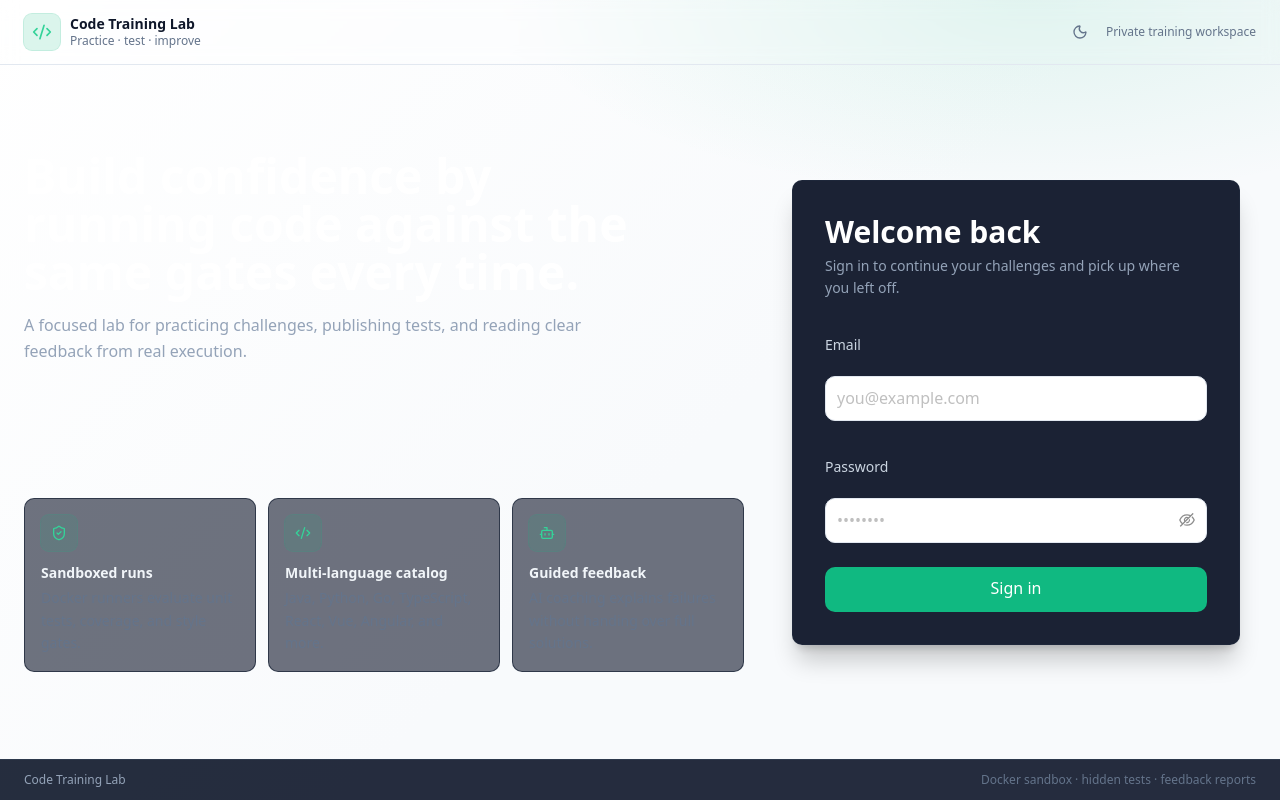
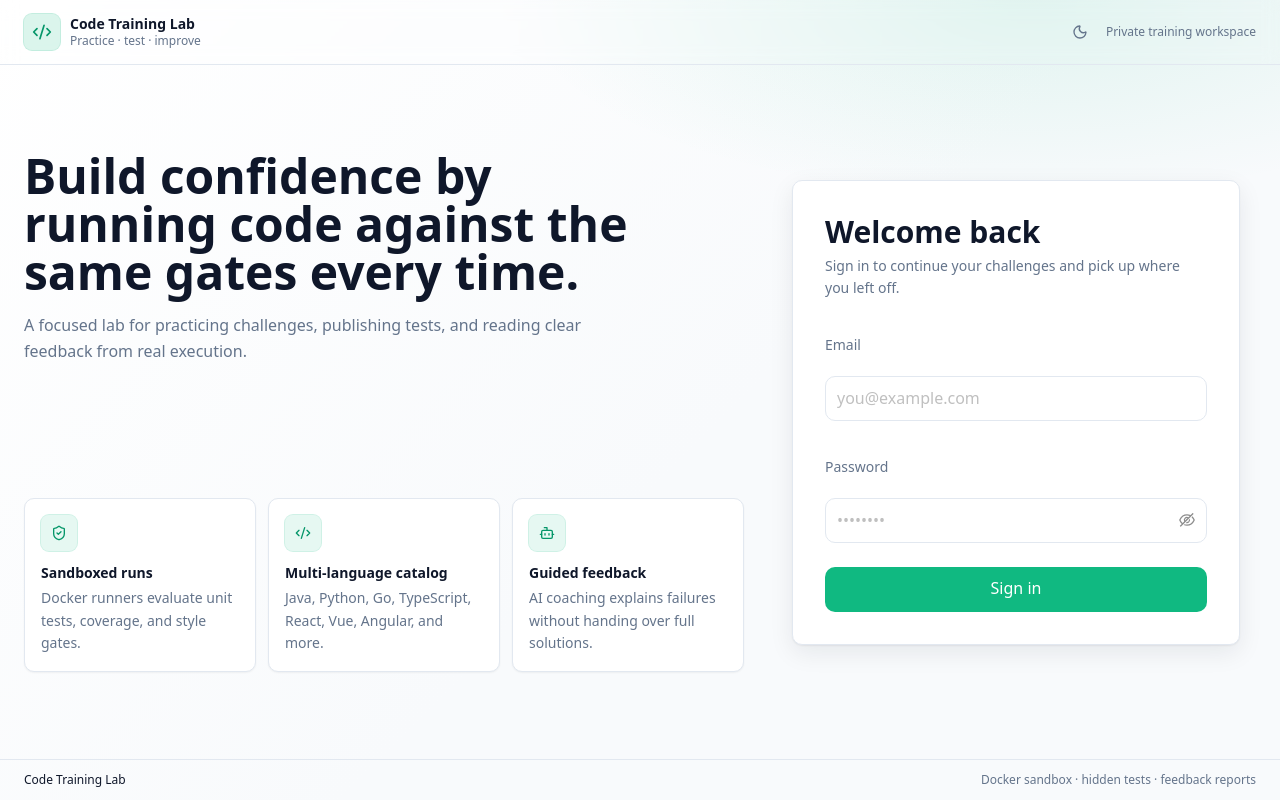
Before and after one commit to josalero/code-challenge-ide, a React (Vite) app in the folder fe/: page /login in a window 1280 px wide. Built offline with nearby package versions, Linux system fonts and the light colour scheme; no server answers.

Commit message:
Coolify updates

```diff
--- a/fe/src/components/ui/AuthShell.tsx
+++ b/fe/src/components/ui/AuthShell.tsx
@@ -39,7 +39,7 @@ export default function AuthShell({ title, subtitle, children }: Props) {
             aria-label="Code Training Lab"
           >
             <span className="flex size-9 items-center justify-center rounded-md bg-emerald-500/15 ring-1 ring-emerald-500/25">
-              <Code2 className="size-5 text-emerald-400" aria-hidden />
+              <Code2 className="size-5 text-emerald-600 dark:text-emerald-400" aria-hidden />
             </span>
             <span className="min-w-0">
               <Typography.Text className="!text-foreground block text-sm font-semibold leading-tight">
@@ -64,11 +64,11 @@ export default function AuthShell({ title, subtitle, children }: Props) {
           <div>
             <Typography.Title
               level={1}
-              className="!mb-4 !mt-0 max-w-2xl !text-4xl !font-semibold !leading-tight !text-white xl:!text-5xl"
+              className="!mb-4 !mt-0 max-w-2xl !text-4xl !font-semibold !leading-tight !text-foreground xl:!text-5xl"
             >
               Build confidence by running code against the same gates every time.
             </Typography.Title>
-            <Typography.Paragraph className="!mb-0 max-w-xl !text-base !leading-relaxed !text-slate-400">
+            <Typography.Paragraph className="!mb-0 max-w-xl !text-base !leading-relaxed !text-muted-foreground">
               A focused lab for practicing challenges, publishing tests, and reading clear feedback from real execution.
             </Typography.Paragraph>
           </div>
@@ -77,15 +77,15 @@ export default function AuthShell({ title, subtitle, children }: Props) {
             {FEATURES.map(({ icon: Icon, title: featureTitle, text }) => (
               <article
                 key={featureTitle}
-                className="rounded-lg border border-slate-800/80 bg-slate-900/60 p-4"
+                className="rounded-lg border border-border bg-card p-4 shadow-sm dark:border-slate-800/80 dark:bg-slate-900/60 dark:shadow-none"
               >
-                <span className="mb-3 flex size-9 items-center justify-center rounded-md bg-emerald-500/10 text-emerald-400 ring-1 ring-emerald-500/20">
+                <span className="mb-3 flex size-9 items-center justify-center rounded-md bg-emerald-500/10 text-emerald-600 ring-1 ring-emerald-500/20 dark:text-emerald-400">
                   <Icon className="size-4" aria-hidden />
                 </span>
-                <h2 className="mb-1 text-sm font-semibold text-slate-100">
+                <h2 className="mb-1 text-sm font-semibold text-foreground">
                   {featureTitle}
                 </h2>
-                <p className="mb-0 text-sm leading-relaxed text-slate-500">{text}</p>
+                <p className="mb-0 text-sm leading-relaxed text-muted-foreground">{text}</p>
               </article>
             ))}
           </div>
@@ -93,11 +93,11 @@ export default function AuthShell({ title, subtitle, children }: Props) {
 
         <section className="flex min-h-[calc(100dvh-10rem)] items-center justify-center lg:min-h-0">
           <div className="w-full max-w-md">
-            <div className="ctl-auth-panel rounded-lg border border-slate-800/80 bg-slate-900/95 p-6 shadow-xl shadow-black/20 sm:p-8">
-              <Typography.Title level={2} className="!mb-1 !mt-0 !text-white">
+            <div className="ctl-auth-panel rounded-lg border border-border bg-card p-6 shadow-lg sm:p-8 dark:border-slate-800/80 dark:bg-slate-900/95 dark:shadow-xl dark:shadow-black/20">
+              <Typography.Title level={2} className="!mb-1 !mt-0 !text-foreground">
                 {title}
               </Typography.Title>
-              <Typography.Paragraph className="!mb-6 !text-slate-400">
+              <Typography.Paragraph className="!mb-6 !text-muted-foreground">
                 {subtitle}
               </Typography.Paragraph>
               {children}
@@ -106,9 +106,9 @@ export default function AuthShell({ title, subtitle, children }: Props) {
         </section>
       </main>
 
-      <footer className="border-t border-slate-700/60 bg-slate-900/90">
-        <div className="mx-auto flex w-full max-w-7xl flex-col gap-2 px-4 py-3 text-xs text-slate-500 sm:flex-row sm:items-center sm:justify-between md:px-6">
-          <span className="font-medium text-slate-400">Code Training Lab</span>
+      <footer className="border-t border-border bg-background/90">
+        <div className="mx-auto flex w-full max-w-7xl flex-col gap-2 px-4 py-3 text-xs text-muted-foreground sm:flex-row sm:items-center sm:justify-between md:px-6">
+          <span className="font-medium text-foreground">Code Training Lab</span>
           <span>Docker sandbox · hidden tests · feedback reports</span>
         </div>
       </footer>
--- a/fe/src/index.css
+++ b/fe/src/index.css
@@ -62,6 +62,12 @@
 
 .ctl-auth-panel {
   backdrop-filter: blur(8px);
+}
+
+html.light .ctl-auth-panel {
+  box-shadow:
+    0 1px 2px rgb(15 23 42 / 0.06),
+    0 8px 24px rgb(15 23 42 / 0.08);
 }
 
 /* Cards */
--- a/fe/src/pages/LoginPage.tsx
+++ b/fe/src/pages/LoginPage.tsx
@@ -55,7 +55,7 @@ export default function LoginPage() {
       )}
       <Form layout="vertical" onFinish={onFinish} requiredMark={false} size="large">
         <Form.Item
-          label={<span className="text-slate-300">Email</span>}
+          label={<span className="text-muted-foreground">Email</span>}
           name="email"
           rules={[
             { required: true, message: "Email is required" },
@@ -65,7 +65,7 @@ export default function LoginPage() {
           <Input autoComplete="email" placeholder="you@example.com" />
         </Form.Item>
         <Form.Item
-          label={<span className="text-slate-300">Password</span>}
+          label={<span className="text-muted-foreground">Password</span>}
           name="password"
           rules={[{ required: true, message: "Password is required" }]}
         >
@@ -76,18 +76,24 @@ export default function LoginPage() {
         </Button>
       </Form>
       {registrationOpen && (
-        <p className="mb-0 mt-6 text-center text-sm text-slate-400">
+        <p className="mb-0 mt-6 text-center text-sm text-muted-foreground">
           {registrationQuery.data?.bootstrap ? (
             <>
               First time here?{" "}
-              <Link to="/register" className="text-emerald-400 hover:text-emerald-300">
+              <Link
+                to="/register"
+                className="font-medium text-emerald-600 hover:text-emerald-700 dark:text-emerald-400 dark:hover:text-emerald-300"
+              >
                 Set up admin account
               </Link>
             </>
           ) : (
             <>
               No account?{" "}
-              <Link to="/register" className="text-emerald-400 hover:text-emerald-300">
+              <Link
+                to="/register"
+                className="font-medium text-emerald-600 hover:text-emerald-700 dark:text-emerald-400 dark:hover:text-emerald-300"
+              >
                 Create one
               </Link>
             </>
--- a/fe/src/pages/RegisterPage.tsx
+++ b/fe/src/pages/RegisterPage.tsx
@@ -92,7 +92,7 @@ export default function RegisterPage() {
       )}
       <Form layout="vertical" onFinish={onFinish} requiredMark={false} size="large">
         <Form.Item
-          label={<span className="text-slate-300">Email</span>}
+          label={<span className="text-muted-foreground">Email</span>}
           name="email"
           rules={[
             { required: true, message: "Email is required" },
@@ -102,7 +102,7 @@ export default function RegisterPage() {
           <Input autoComplete="email" placeholder="you@example.com" />
         </Form.Item>
         <Form.Item
-          label={<span className="text-slate-300">Password</span>}
+          label={<span className="text-muted-foreground">Password</span>}
           name="password"
           rules={[
             { required: true, message: "Password is required" },
@@ -112,7 +112,7 @@ export default function RegisterPage() {
           <Input.Password autoComplete="new-password" placeholder="••••••••" />
         </Form.Item>
         <Form.Item
-          label={<span className="text-slate-300">Confirm password</span>}
+          label={<span className="text-muted-foreground">Confirm password</span>}
           name="confirm"
           dependencies={["password"]}
           rules={[
@@ -133,9 +133,12 @@ export default function RegisterPage() {
           {info.bootstrap ? "Create admin account" : "Create account"}
         </Button>
       </Form>
-      <p className="mb-0 mt-6 text-center text-sm text-slate-400">
+      <p className="mb-0 mt-6 text-center text-sm text-muted-foreground">
         Already have an account?{" "}
-        <Link to="/login" className="text-emerald-400 hover:text-emerald-300">
+        <Link
+          to="/login"
+          className="font-medium text-emerald-600 hover:text-emerald-700 dark:text-emerald-400 dark:hover:text-emerald-300"
+        >
           Sign in
         </Link>
       </p>
```
